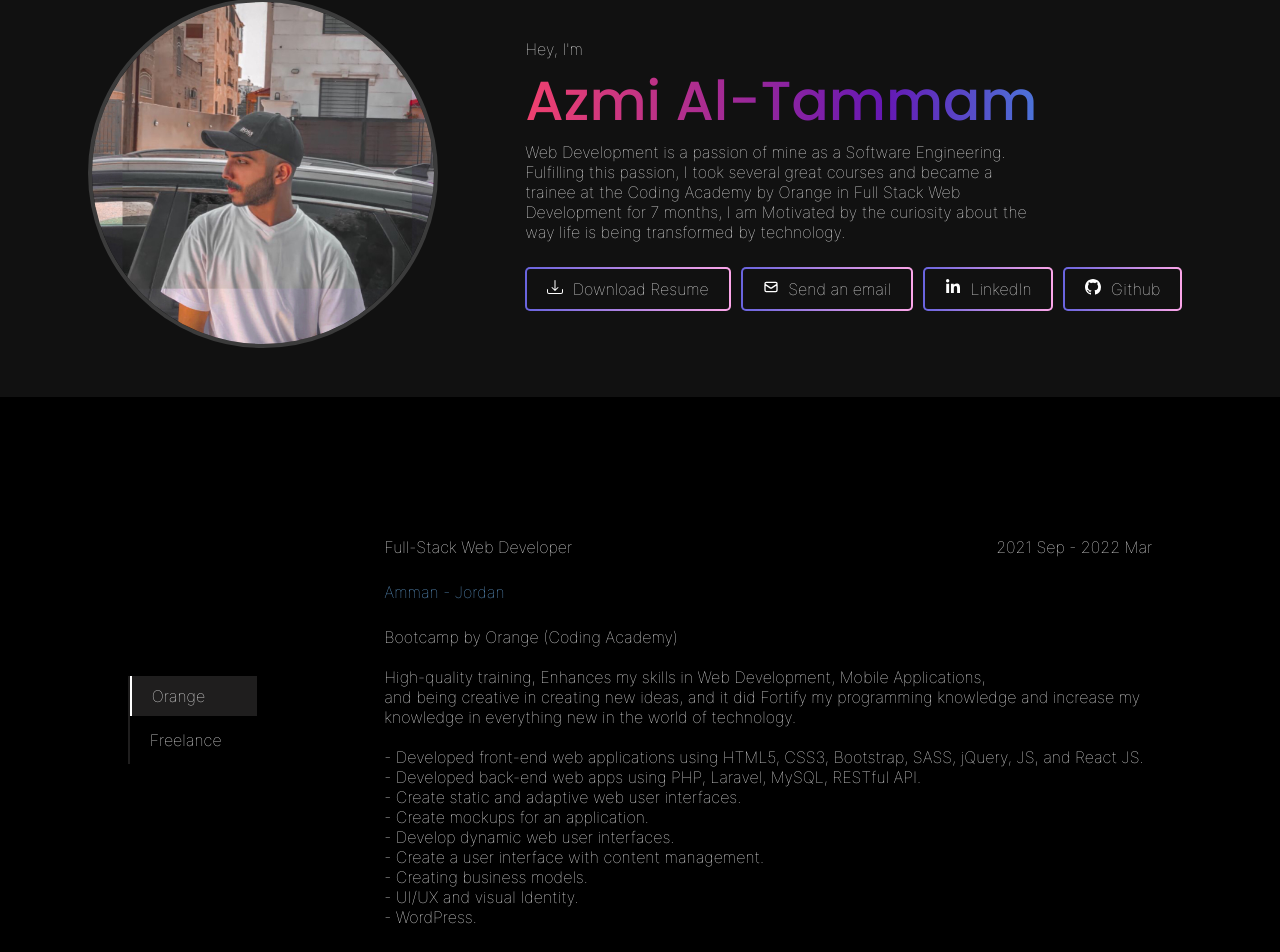
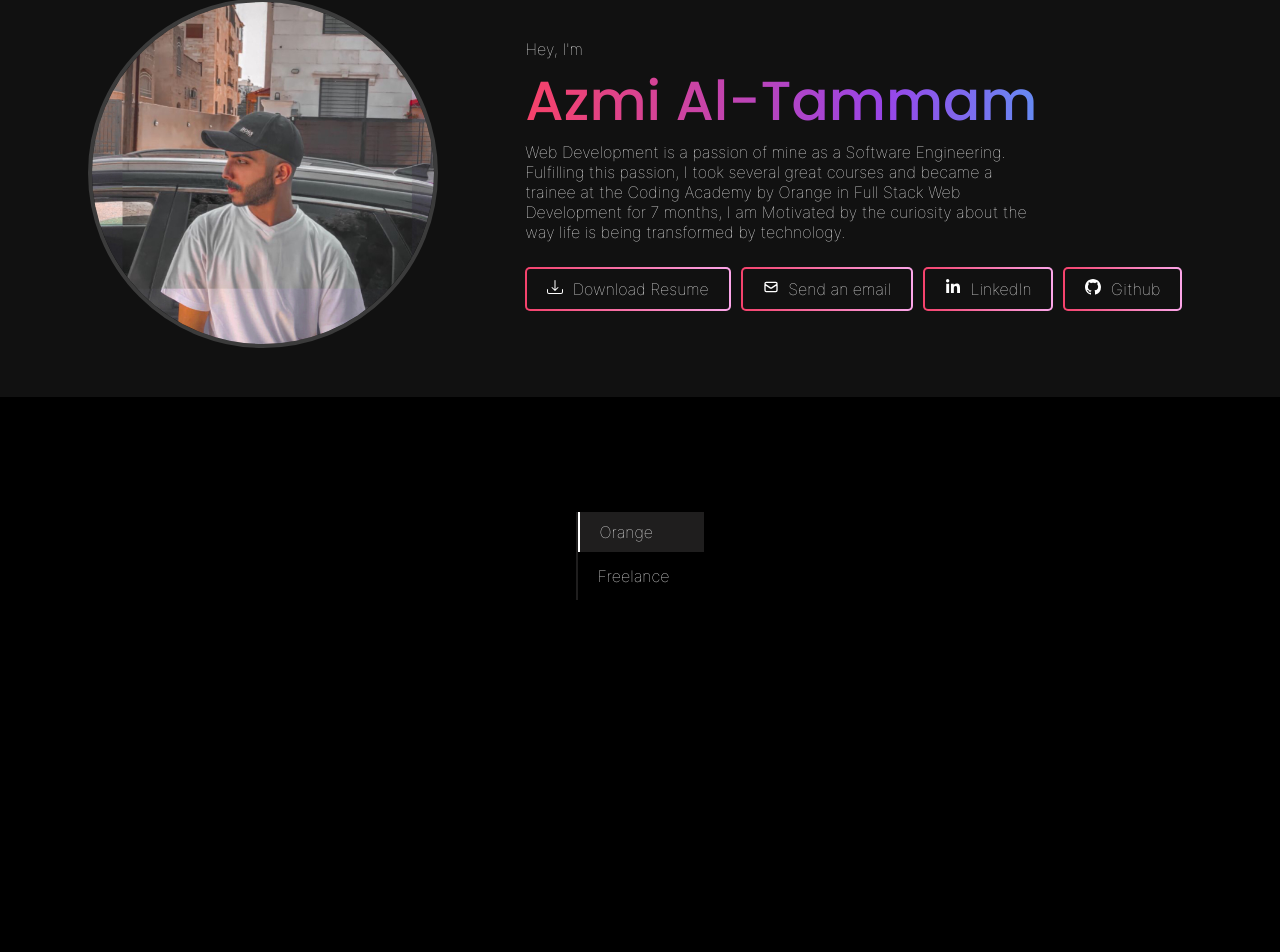
Before and after one commit to AzmiTammam/ReactPortfolio, a React (Create React App) app: page / in a window 1280 px wide. Shown: the part 176-1128 px from the top of the page. After the commit the page ends 891 px from the top, so only its background shows below. Built offline with nearby package versions, Linux system fonts and the light colour scheme.

Commit message:
Add new exp component

```diff
--- a/src/Components/Experience/Experience.jsx
+++ b/src/Components/Experience/Experience.jsx
@@ -1,77 +1,27 @@
 import react from "react";
-import { useRef } from "react";
 import { Link } from "react-router-dom";
+
 import "./Experience.css";
+import Orange from "../../Data/orange";
+import Freelance from "../../Data/freelance";
 
 function Experience() {
-      const toggleExpInfo = useRef();
-      const changeExpInfo = () => {
-
-      }
 
   return (
     <div className="experience">
       <aside className="companyName">
         <ul>
           <li className="active" id="orange">
-            <Link to="/">
-            Orange
-            </Link>
+            <Link to="/">Orange</Link>
           </li>
 
           <li id="freelance">
-            <Link to="/">
-            Freelance
-            </Link>
+            <Link to="/">Freelance</Link>
           </li>
         </ul>
       </aside>
-      <div className="companyInfo orange">
-        <div className="positionData">
-          <p className="position">Full-Stack Web Developer</p>
-          <p className="positionDate">2021 Sep - 2022 Mar</p>
-        </div>
-        <p className="positionAddress">Amman - Jordan</p>
-        <p className="positionBio">
-          Bootcamp by Orange (Coding Academy) <br />
-          <br />
-          High-quality training, Enhances my skills in Web Development, Mobile
-          Applications,
-          <br /> and being creative in creating new ideas, and it did Fortify my
-          programming knowledge and increase my knowledge in everything new in
-          the world of technology. <br />
-          <br />
-          - Developed front-end web applications using HTML5, CSS3, Bootstrap,
-          SASS, jQuery, JS, and React JS.
-          <br />
-          - Developed back-end web apps using PHP, Laravel, MySQL, RESTful API.
-          <br />
-          - Create static and adaptive web user interfaces.
-          <br />
-          - Create mockups for an application.
-          <br />
-          - Develop dynamic web user interfaces.
-          <br />
-          - Create a user interface with content management.
-          <br />
-          - Creating business models.
-          <br />
-          - UI/UX and visual Identity.
-          <br />
-          - WordPress.
-          <br />
-        </p>
-      </div>
-      <div className="companyInfo freelance hideExp">
-                        <div className="positionData">
-                        <p className="position">Web Developer</p>
-                        <p className="positionDate">2021 May - Present</p>
-                        </div>
-                        <p className="positionAddress">Remote</p>
-                        <p className="positionBio">
-                        Develop web applications and dynamic web user interfaces.
-                        </p>
-                  </div>
+
+
     </div>
   );
 }
--- a/src/Components/Header/Header.css
+++ b/src/Components/Header/Header.css
@@ -20,8 +20,8 @@ header {
 .infoSection .title h1 {
   background: linear-gradient(
     89.81deg,
-    #F4426C  -1.72%,
-    #6518b4 54.05%,
+    #F4426C  1.72%,
+    #9845E8 54.05%,
     #33d2ff 99.78%
   );
   -webkit-text-fill-color: transparent;
@@ -63,7 +63,7 @@ header {
 }
 .infoSection .socialLinks ul li:nth-of-type(odd) {
   background: linear-gradient(#111111, #111111) padding-box,
-    linear-gradient(to right, #6964de, #fca6e9) border-box;
+    linear-gradient(to right, #F4426C, #fca6e9) border-box;
 }
 .infoSection .socialLinks ul li span {
   padding-right: 5px;
@@ -71,7 +71,7 @@ header {
 
 .infoSection .socialLinks ul li:hover{
   background: linear-gradient(#111111, #111111) padding-box,
-  linear-gradient(to right, #F4426C, #6964de) border-box;
+  linear-gradient(to right, #F4426C,#fca6e9,#d24074, #6964de) border-box;
   transition: all .3s ease-in;
 }
 
--- /dev/null
+++ b/src/Data/freelance.jsx
@@ -0,0 +1,18 @@
+import react from "react";
+
+function Freelance(){
+      return(
+            <div className="companyInfo freelance">
+            <div className="positionData">
+            <p className="position">Web Developer</p>
+            <p className="positionDate">2021 May - Present</p>
+            </div>
+            <p className="positionAddress">Remote</p>
+            <p className="positionBio">
+            Develop web applications and dynamic web user interfaces.
+            </p>
+      </div>
+      )
+}
+
+export default Freelance;
--- /dev/null
+++ b/src/Data/orange.jsx
@@ -0,0 +1,44 @@
+import react from "react";
+
+function Orange(){
+      return(
+            <div className="companyInfo orange">
+            <div className="positionData">
+              <p className="position">Full-Stack Web Developer</p>
+              <p className="positionDate">2021 Sep - 2022 Mar</p>
+            </div>
+            <p className="positionAddress">Amman - Jordan</p>
+            <p className="positionBio">
+              Bootcamp by Orange (Coding Academy) <br />
+              <br />
+              High-quality training, Enhances my skills in Web Development, Mobile
+              Applications,
+              <br /> and being creative in creating new ideas, and it did Fortify my
+              programming knowledge and increase my knowledge in everything new in
+              the world of technology. <br />
+              <br />
+              - Developed front-end web applications using HTML5, CSS3, Bootstrap,
+              SASS, jQuery, JS, and React JS.
+              <br />
+              - Developed back-end web apps using PHP, Laravel, MySQL, RESTful API.
+              <br />
+              - Create static and adaptive web user interfaces.
+              <br />
+              - Create mockups for an application.
+              <br />
+              - Develop dynamic web user interfaces.
+              <br />
+              - Create a user interface with content management.
+              <br />
+              - Creating business models.
+              <br />
+              - UI/UX and visual Identity.
+              <br />
+              - WordPress.
+              <br />
+            </p>
+          </div>
+      )
+}
+
+export default Orange;
```
Also changed, not shown: src/Data/experience.js (deleted).
